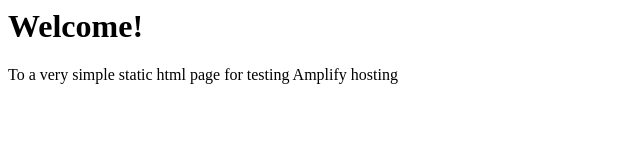
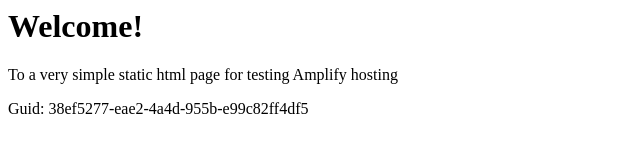
Before and after one commit to aws-aemilia-mxp/Github-PR-Commit-Integration-Test-DoNotTouch-Gith-OKSLNVO2-v1-preprod-eu-south-1, a website: page src/index.html in a window 1280 px wide. Shown: the whole page, without its empty margins (0-640 px from the left). Drawn offline with Linux system fonts and the light colour scheme.

Commit message:
commit from integ tests

```diff
--- a/src/index.html
+++ b/src/index.html
@@ -1,3 +1,5 @@
+
+
 <html lang="en">
 
 <head>
@@ -10,6 +12,6 @@
 <body>
     <h1>Welcome!</h1>
     <p>To a very simple static html page for testing Amplify hosting</p>
-</body>
+    <p>Guid: 38ef5277-eae2-4a4d-955b-e99c82ff4df5</p></body>
 
 </html>
```
